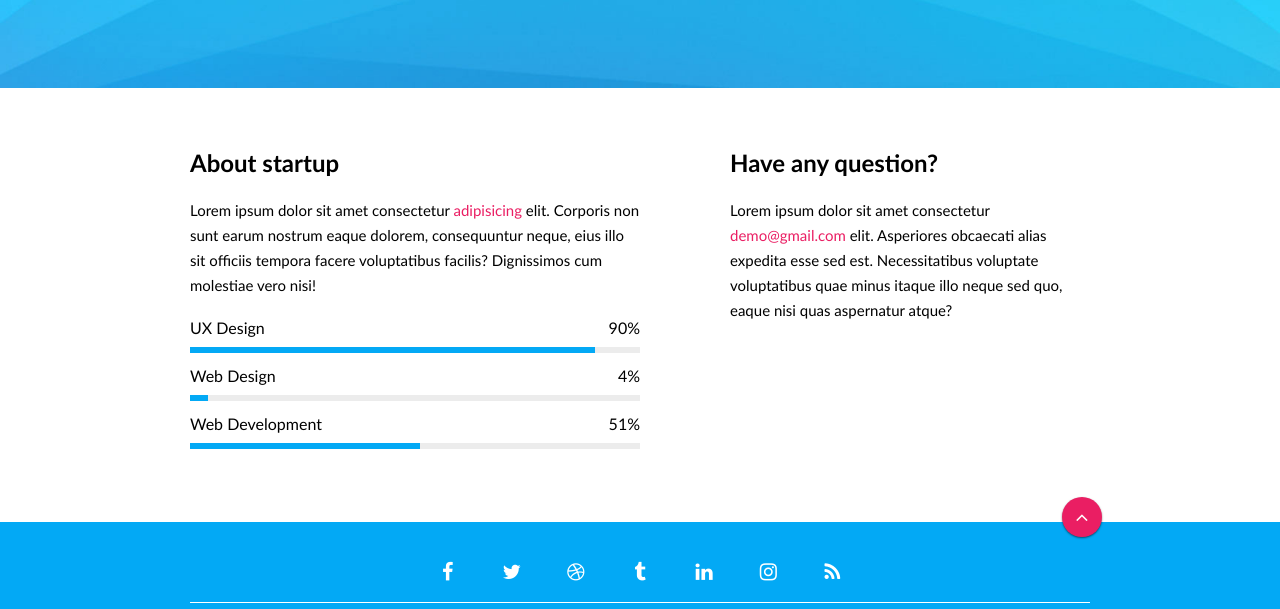
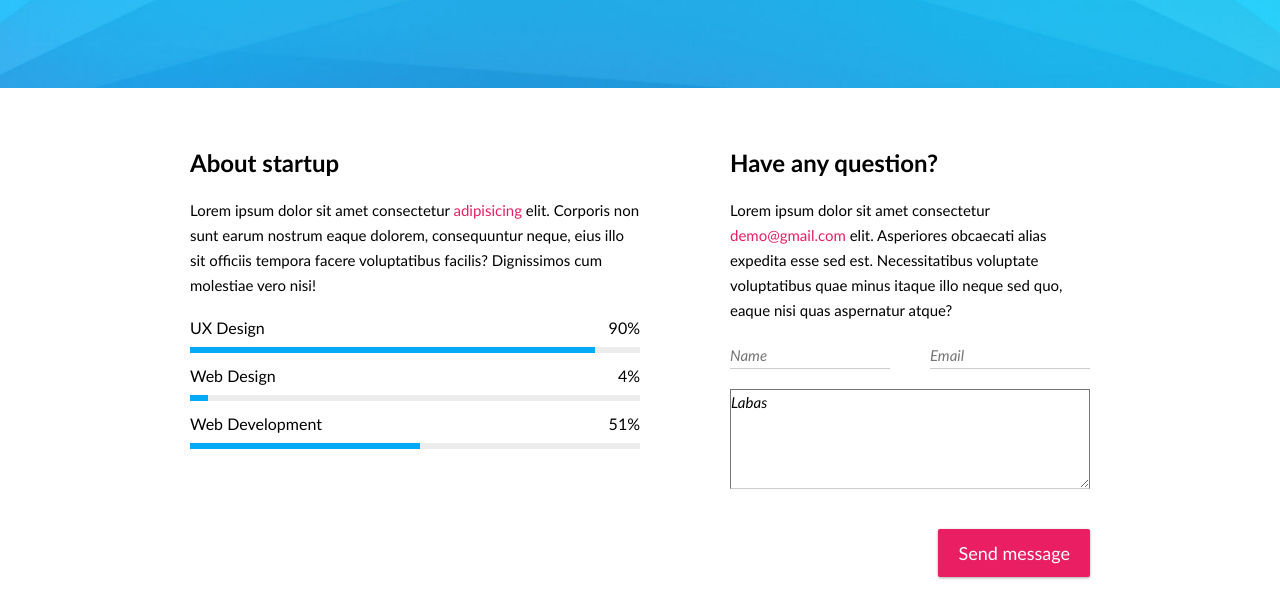
Before and after one commit to mode12345678/5-Coming-Soon, a plain HTML site: page index.html in a window 1280 px wide. Shown: the part 712-1321 px from the top of the page. Drawn offline with Linux system fonts and the light colour scheme.

Commit message:
Send message #8; Subscribe form #4

```diff
--- /dev/null
+++ b/css/btn.css
@@ -0,0 +1,16 @@
+.btn {
+    display: inline-block;
+    padding: 14px 20px;
+    font-size: 18px;
+    line-height: 20px;
+    background-color: #EA1E63;
+    color: #fff;
+    border-radius: 2px;
+    box-shadow: 0px 1px 3px #0005;
+
+}
+
+.btn:hover {
+    box-shadow:  0px 2px 4px black;
+
+}
--- /dev/null
+++ b/css/form.css
@@ -0,0 +1,48 @@
+form {
+    display: inline-block;
+    width: 100%
+}
+
+form input {
+    display: inline-block;
+    width: calc(50% - 20px);
+    float: left;
+    font-size: 15px;
+    line-height: 25px;
+    margin-bottom: 20px;
+    border: none;
+    border-bottom: 1px solid #ccc;
+    outline: none;
+
+}
+
+input::placeholder{
+    font-style: italic;
+}
+form input:nth-child(2) {
+    margin-left: 40px;
+}
+
+form textarea {
+    display: inline-block;
+    width: 100%;
+    font-size: 15px;
+    line-height: 25px;
+    margin-bottom: 40px;
+    border-bottom: 1px solid #ccc;
+    font-style: italic;
+    outline: none;
+    resize: vertical;
+    min-height: 100px;
+    max-height: 300px;
+}
+
+
+@media (max-width: 600px) {
+    form input {
+        width:100%;
+    }
+form input:nth-child(2) {
+    margin-left: 0;
+    }
+}
--- a/css/mouse.css
+++ b/css/mouse.css
@@ -27,7 +27,7 @@
 
 
         100% {
-            margin-top: 30px;
+            margin-top: 100px;
             opacity: 0;
         }
     }
--- a/css/style.css
+++ b/css/style.css
@@ -221,4 +221,8 @@ footer {
         margin-left: 20px;
     }
 
+    footer .fa-angle-up {
+        display: none;
+    }
+
 }
--- a/index.html
+++ b/index.html
@@ -8,6 +8,8 @@
     <link rel="stylesheet" href="./css/font-awesome.min.css">
     <link rel="stylesheet" href="./css/mouse.css">
     <link rel="stylesheet" href="./css/progress-bar.css">
+    <link rel="stylesheet" href="./css/form.css">
+    <link rel="stylesheet" href="./css/btn.css">
     <link rel="stylesheet" href="./css/clock.css">
     <link rel="stylesheet" href="./css/style.css">
 </head>
@@ -36,9 +38,7 @@
                </div>
 
             </div>
-            <form>
-                SUBSCRIBE FORMA
-            </form>
+
             <div class="mouse">
                 <div class="wheel">
 
@@ -74,6 +74,7 @@
                         </div>
                     </div>
                 </div>
+
                 <div class="progress-bar">
                     <div class="texts">
                         <div class="title">Web Development</div>
@@ -87,10 +88,18 @@
                 </div>
 
             </div>
+
             <div class="right">
                 <h3>Have any question?</h3>
                 <p>Lorem ipsum dolor sit amet consectetur <a href="mailto:demo@gmail.com">demo@gmail.com</a> elit. Asperiores obcaecati alias expedita esse sed est. Necessitatibus voluptate voluptatibus quae minus itaque illo neque sed quo, eaque nisi quas aspernatur atque?</p>
+                <form>
+                    <input name="name" type="text" placeholder="Name" value="">
+                    <input name="main-mail" type="email" placeholder="Email" value="">
+                    <textarea name="message" placeholder="Message">Labas</textarea>
+                    <div class="btn" style="float:right">Send message</div>
+                    </form>
             </div>
+
         </div>
     </div>
     <footer>
```
